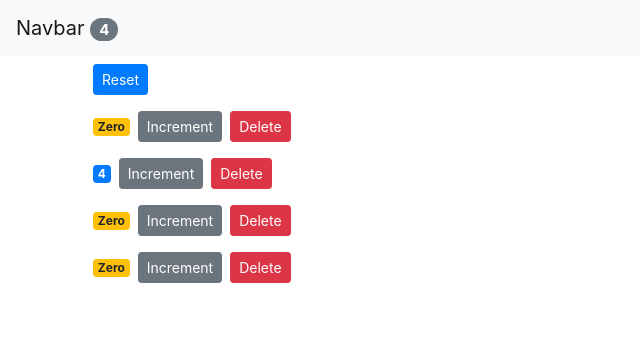
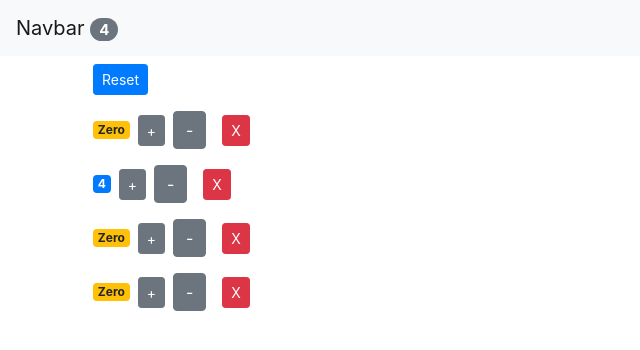
Before and after one commit to Nchia-Emmanuela/Counter-App, a React (Create React App) app: page / in a window 1280 px wide. Shown: the top 350 px of the page, without its empty margins (0-640 px from the left). Built offline with nearby package versions, Linux system fonts and the light colour scheme.

Commit message:
Decrement button implemented

```diff
--- a/src/App.js
+++ b/src/App.js
@@ -36,19 +36,30 @@
 
   handleDelete = (counter) => {
     const counters = this.state.counters.filter((c) => c.id !== counter.id);
-    console.log(counters)
+    console.log(counters);
     this.setState({ counters });
+  };
+  handleDecrement = (counter) => {
+    if (this.state.counters.value !== 0) {
+      const counters = [...this.state.counters];
+      const index = counters.indexOf(counter);
+      counters[index] = { ...counter };
+      counters[index].value--;
+      console.log(counters);
+      this.setState({ counters });
+    }
   };
 
   render() {
     return (
       <React.Fragment>
-        <NavBar totalCounters = {this.state.counters.length}/>
+        <NavBar totalCounters={this.state.counters.length} />
         <main className="container">
           <Counters
             counters={this.state.counters}
             onReset={this.handleReset}
             onDelete={this.handleDelete}
+            onDecrement={this.handleDecrement}
             onIncrement={this.handleIncrement}
           />
         </main>
--- a/src/components/counter.jsx
+++ b/src/components/counter.jsx
@@ -18,14 +18,20 @@
           onClick={() => this.props.onIncrement(this.props.counter)}
           className="btn btn-secondary btn-sm"
         >
-          Increment
+          +
+        </button>
+        <button
+          onClick={() => this.props.onDecrement(this.props.counter)}
+          className="btn btn-secondary btm-sm m-2"
+        >
+          -
         </button>
         <button
           // the child component raises an event know as the onDelete event and the parent component handles it.
           onClick={() => this.props.onDelete(this.props.counter)}
           className="btn btn-danger btn-sm m-2"
         >
-          Delete
+         X
         </button>
       </div>
     );
--- a/src/components/counters.jsx
+++ b/src/components/counters.jsx
@@ -3,7 +3,7 @@
 
 class Counters extends Component {
   render() {
-    const {onReset, counters, onDelete, onIncrement} = this.props;
+    const {onReset, counters, onDelete, onDecrement, onIncrement} = this.props;
     return (
       <div>
         <button
@@ -23,6 +23,7 @@
             // counter = {counter} will handle it.
             counter={counter}
             onDelete={onDelete}
+            onDecrement={onDecrement}
             onIncrement={onIncrement}
           />
         ))}
--- a/src/components/navbar.jsx
+++ b/src/components/navbar.jsx
@@ -1,5 +1,6 @@
 import React, { Component } from "react";
 
+// stateless functional componet
 const NavBar = ({totalCounters}) => {
     return (
       <nav className="navbar navbar-light bg-light">
```
